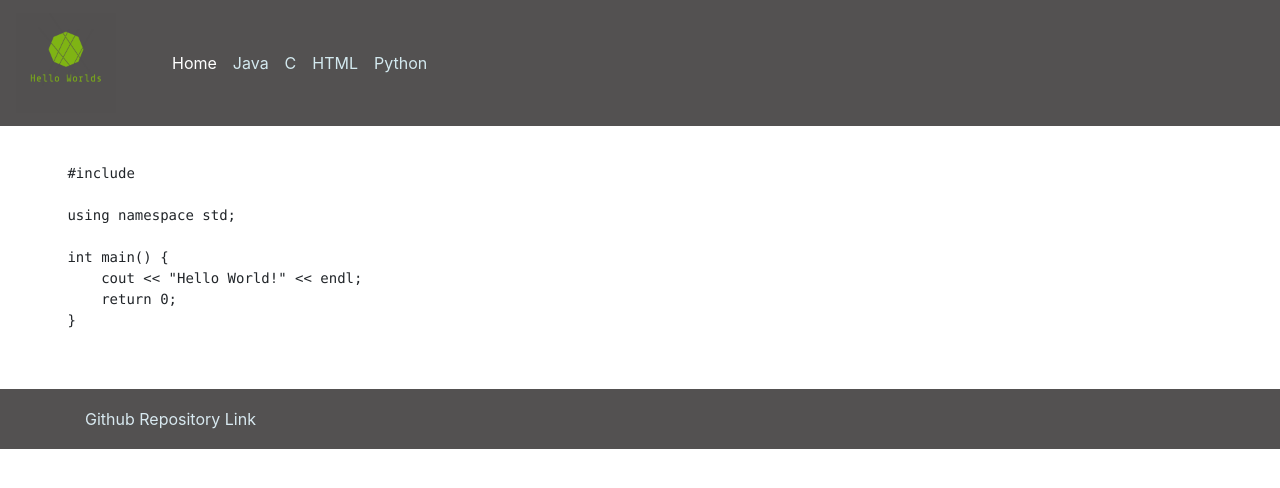
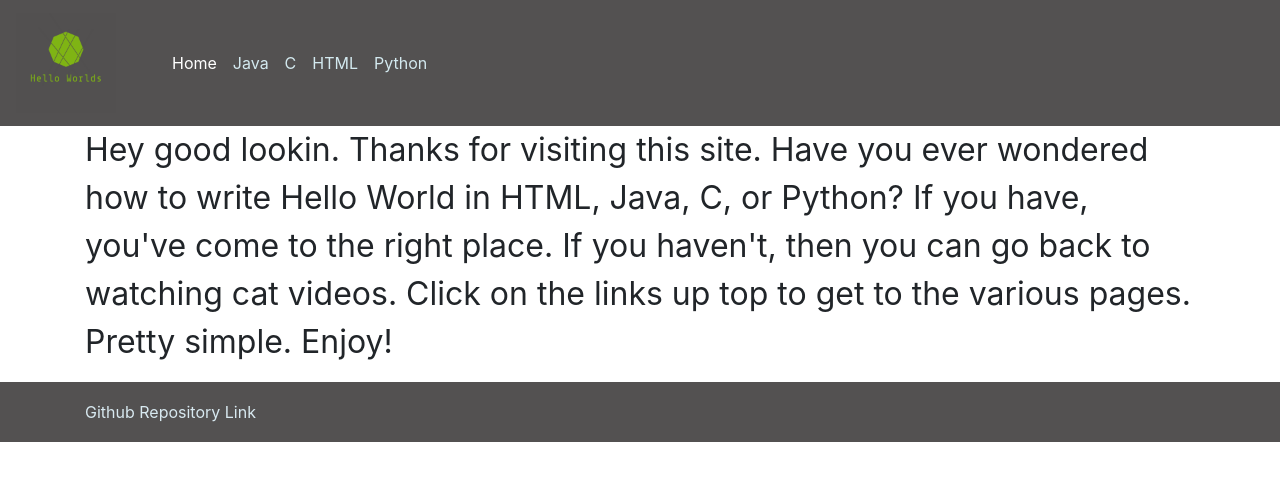
Before and after one commit to garkra/CreativeProjectOne, a plain HTML site: page index.html in a window 1280 px wide. Drawn offline with nearby package versions, Linux system fonts and the light colour scheme.

Commit message:
Finalized some stuff.

```diff
--- a/index.html
+++ b/index.html
@@ -10,7 +10,7 @@
 <body>
     <!-- The following is used to create a navigation bar. -->
     <nav class="navbar navbar-expand-lg navbar-dark bg-dark">
-        <a class="navbar-brand" href="#"><img border="0" alt="logo" src="/images/logo.png" width="100" height="100" </a>
+        <a class="navbar-brand" href="/"><img border="0" alt="logo" src="/images/logo.png" width="100" height="100" </a>
         <button class="navbar-toggler" type="button" data-toggle="collapse" data-target="#navbarNavAltMarkup" aria-controls="navbarNavAltMarkup" aria-expanded="false" aria-label="Toggle navigation">
             <span class="navbar-toggler-icon"></span>
         </button>
@@ -25,18 +25,9 @@
         </div>
     </nav>
 
-    <p> <pre>
-        #include <iostream>
-
-        using namespace std;
-
-        int main() {
-            cout << "Hello World!" << endl;
-            return 0;
-        }
-
-    </pre></p>
-
+    <div class="container">
+        <p>Hey good lookin. Thanks for visiting this site. Have you ever wondered how to write Hello World in HTML, Java, C, or Python? If you have, you've come to the right place. If you haven't, then you can go back to watching cat videos. Click on the links up top to get to the various pages. Pretty simple. Enjoy!</p>
+    </div>
 
     <!-- script tags containing links to javascript code -->
     <script src="https://code.jquery.com/jquery-3.3.1.slim.min.js" integrity="sha384-q8i/X+965DzO0rT7abK41JStQIAqVgRVzpbzo5smXKp4YfRvH+8abtTE1Pi6jizo" crossorigin="anonymous"></script>
```
Also changed, not shown: pages/c.html (+1 -1 lines), pages/html.html (+7 -3 lines), pages/java.html (+1 -1 lines), pages/python.html (+1 -1 lines).
